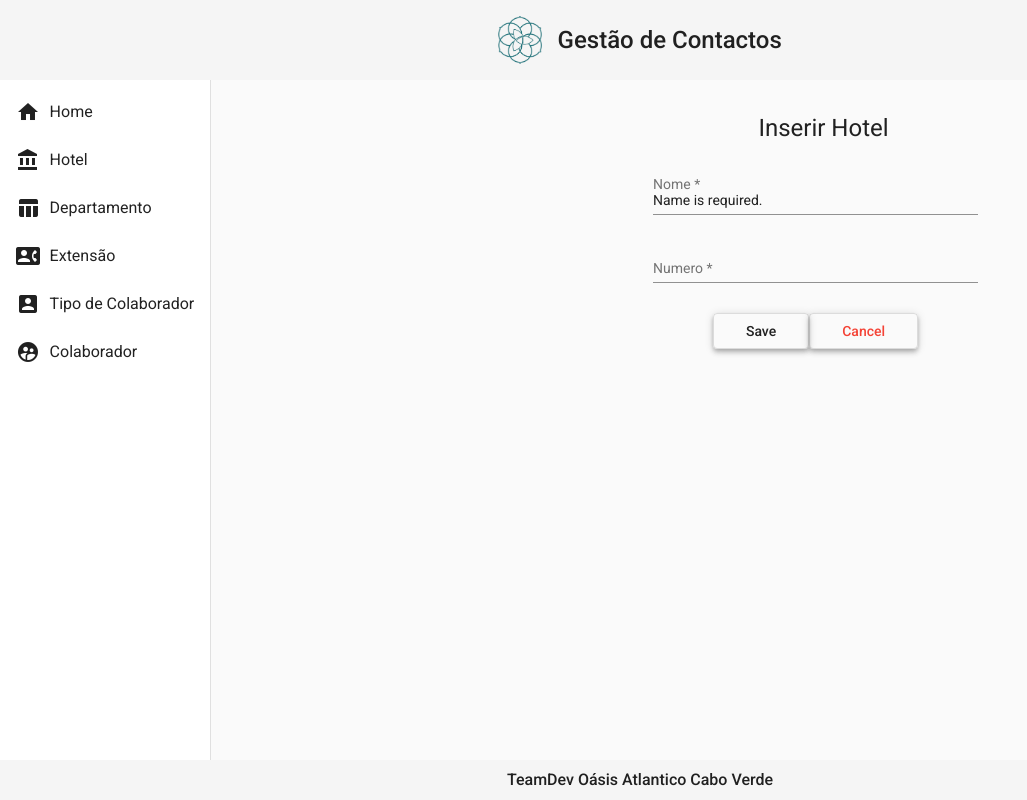
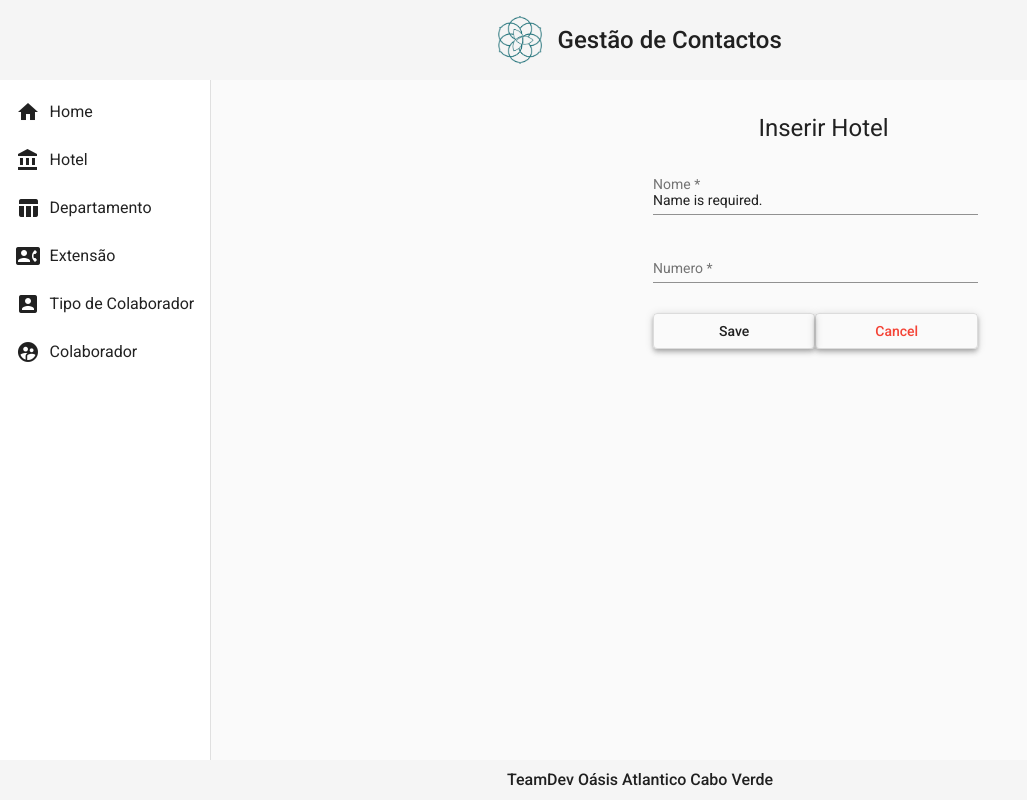
Before and after one commit to wklopes94/gestao-contato-frontend, an Angular app in the folder parametrizacao_frontend/: page /hotel/create in a window 1280 px wide. Shown: the whole page, without its empty margins (0-1027 px from the left). Built offline with nearby package versions, Linux system fonts and the light colour scheme.

Commit message:
25052022

```diff
--- a/parametrizacao_frontend/src/app/app.module.ts
+++ b/parametrizacao_frontend/src/app/app.module.ts
@@ -1,3 +1,4 @@
+import { MatSnackBarModule } from '@angular/material/snack-bar';
 import { NgModule } from '@angular/core';
 import { BrowserModule } from '@angular/platform-browser';
 import { AppRoutingModule } from './app-routing.module';
@@ -45,7 +46,8 @@ import { GuestComponent } from './guest/guest.component';
     HttpClientModule,
     MatInputModule,
     MatSelectModule,
-    MatPaginatorModule
+    MatPaginatorModule,
+    MatSnackBarModule,
 
 
 
--- a/parametrizacao_frontend/src/app/departamento/componets/crud/departamento-create/departamento-create.component.ts
+++ b/parametrizacao_frontend/src/app/departamento/componets/crud/departamento-create/departamento-create.component.ts
@@ -38,6 +38,7 @@ export class DepartamentoCreateComponent implements OnInit {
   createDep(): void{
     this.service.createDep(this.departamento, this.departamento.hotelFk).subscribe((resposta) => {
       this.router.navigate(['departamento'])
+      this.servicoHotel.message('Departamento Criado com Sucesso');
       console.log(resposta)
     })
   }
--- a/parametrizacao_frontend/src/app/hotel/componets/CRUD/create/create.component.css
+++ b/parametrizacao_frontend/src/app/hotel/componets/CRUD/create/create.component.css
@@ -16,11 +16,7 @@ h1{
 
 }
 button{
-  margin-bottom: 1rem;
-  padding-right: 2rem;
-  padding-left: 2rem;
+  width: 25%;
+
+
 }
-.save{
-  margin-bottom: 3rem;
-  color: green;
-}
--- a/parametrizacao_frontend/src/app/hotel/componets/CRUD/create/create.component.ts
+++ b/parametrizacao_frontend/src/app/hotel/componets/CRUD/create/create.component.ts
@@ -28,7 +28,7 @@ export class CreateComponent implements OnInit {
   create(): void{
     this.service.create(this.hotel).subscribe((resposta) => {
       this.router.navigate(['hotel'])
-      //this.service.mensagem('Hotel Criado com Sucesso');
+      this.service.message('Hotel Criado com Sucesso');
 
 
     })
--- a/parametrizacao_frontend/src/app/hotel/hotel-service.service.ts
+++ b/parametrizacao_frontend/src/app/hotel/hotel-service.service.ts
@@ -3,6 +3,7 @@ import { HttpClient, HttpClientModule } from '@angular/common/http';
 import { Injectable } from '@angular/core';
 import { Observable } from 'rxjs';
 import { hotel } from './componets/CRUD/reader/hotel.model';
+import { MatSnackBar } from '@angular/material/snack-bar';
 
 
 
@@ -13,7 +14,7 @@ export class HotelServiceService {
 
     baseUrl: String = environment.baseUrl;
 
-  constructor(private http: HttpClient ) {}
+  constructor(private http: HttpClient, private snack: MatSnackBar) {}
 
     findAll(): Observable<hotel[]>{
       const url = `${this.baseUrl}/hotel`
@@ -49,4 +50,13 @@ export class HotelServiceService {
       return this.http.put<void>(url, hotel)
     }
 
+    message(msg: String): void{
+      this.snack.open(`${msg}`, 'OK',{
+        horizontalPosition: 'end',
+        verticalPosition: 'top',
+        duration: 4000
+      })
+
+    }
+
   }
--- a/parametrizacao_frontend/src/app/tipo-colaborador/componets/crud/tipo-colaborador-create/tipo-colaborador-create.component.ts
+++ b/parametrizacao_frontend/src/app/tipo-colaborador/componets/crud/tipo-colaborador-create/tipo-colaborador-create.component.ts
@@ -2,6 +2,7 @@ import { Router } from '@angular/router';
 import { TipoColaboradorService } from './../tipo-colaborador.service';
 import { Component, OnInit } from '@angular/core';
 import { TipoColaboradorModel } from '../tipo-colaborador-model';
+import { HotelServiceService } from 'src/app/hotel/hotel-service.service';
 
 @Component({
   selector: 'app-tipo-colaborador-create',
@@ -14,7 +15,7 @@ export class TipoColaboradorCreateComponent implements OnInit {
     tipoColaborador: ''
   }
 
-  constructor(private service: TipoColaboradorService, private router: Router) { }
+  constructor(private serviceMsg: HotelServiceService,private service: TipoColaboradorService, private router: Router) { }
 
   ngOnInit(): void {
   }
@@ -22,7 +23,7 @@ export class TipoColaboradorCreateComponent implements OnInit {
   create(): void{
     this.service.create(this.tipoColaborador).subscribe((resposta) => {
       this.router.navigate(['tipocolaborador'])
-      //this.service.mensagem('Hotel Criado com Sucesso');
+      this.serviceMsg.message('Tipo de Colaborador Criado com Sucesso');
 
 
     })
```
